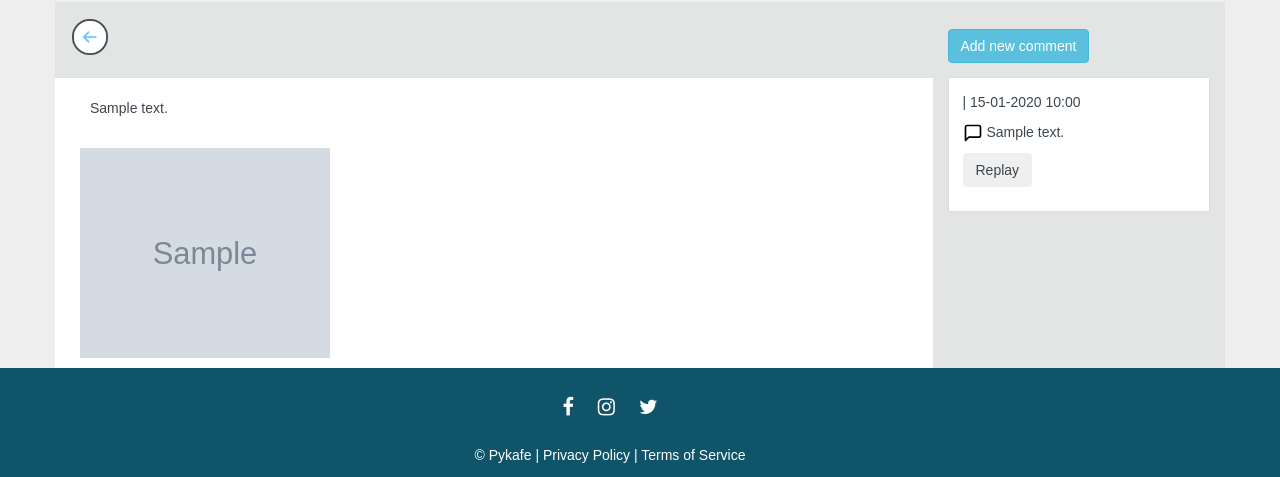
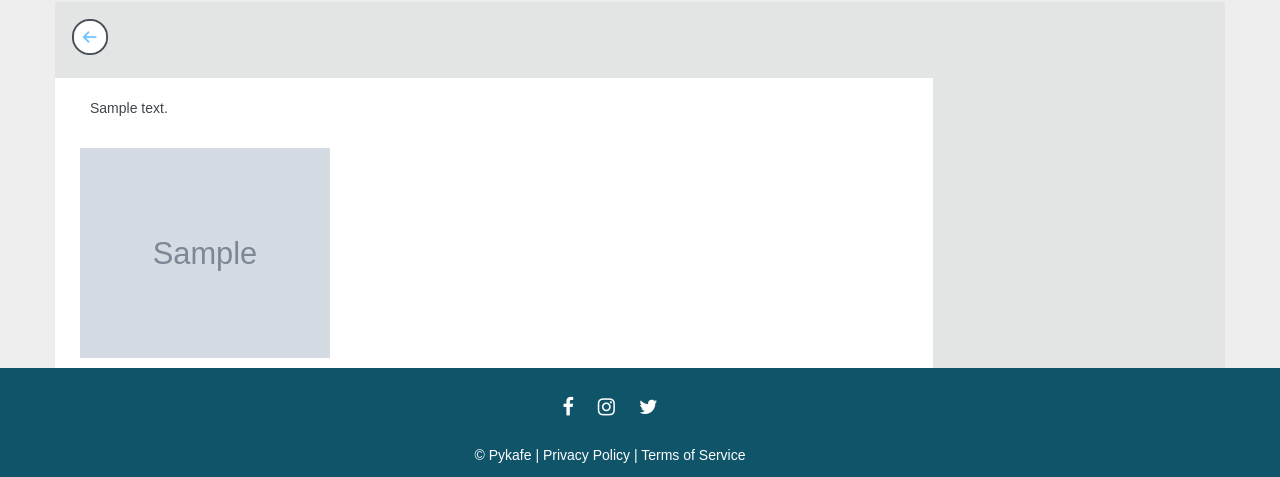
Before and after one commit to joanico/swbemanas, a Django app: page /1/ in a window 1280 px wide. Shown: the part 70-547 px from the top of the page. Run offline with Django 3.2, Linux system fonts and the light colour scheme; tables that the repository leaves empty hold one stand-in row (values such as "Sample post"); grey boxes marked "Sample" are stand-in pictures; some libraries are stand-ins or nearby versions.

Commit message:
add modified atribute form

```diff
--- a/swbemanas/marobo/models.py
+++ b/swbemanas/marobo/models.py
@@ -3,7 +3,6 @@ from tinymce.models import HTMLField
 from django.urls import reverse
 from django.contrib.auth.models import User
 from django.utils import timezone
-
 
 class Post(models.Model):
     title = models.CharField(max_length=128)
@@ -28,10 +27,10 @@ class PostImage(models.Model):
 
 class Comment(models.Model):
     post = models.ForeignKey(Post, related_name='comments', on_delete=models.CASCADE)
-    author = models.ForeignKey(User, on_delete=models.CASCADE)
+    author = models.ForeignKey(User, null=True, blank=True, default=None, on_delete=models.CASCADE)
     content = models.TextField()
-    created_on = models.DateTimeField(auto_now_add=True)
-    updated_on = models.DateTimeField(auto_now_add=True)
+    created_on = models.DateTimeField(default=timezone.now)
+    updated_on = models.DateTimeField(default=timezone.now)
     # manually deactivate inappropriate comments from admin site
     active = models.BooleanField(default=True)
     parent = models.ForeignKey('self', null=True, blank=True, related_name='replies', on_delete=models.CASCADE)
@@ -41,4 +40,4 @@ class Comment(models.Model):
         ordering = ('created_on',)
 
     def __str__(self):
-        return 'Comment by {}'.format(self.name)
+        return 'Comment by {}'.format(self.author)
--- a/swbemanas/marobo/static/css/site.css
+++ b/swbemanas/marobo/static/css/site.css
@@ -377,7 +377,7 @@ img.icons-replay {
     height: auto;
 }
 
-#show {
+#form1 {
     background-color: #fff;
     padding-left: 6px;
     padding-top: 10px;
--- a/swbemanas/marobo/templates/marobo/detail.html
+++ b/swbemanas/marobo/templates/marobo/detail.html
@@ -40,42 +40,74 @@
             </div>
             <!-- Comments Form -->
             <div class="col-md-3 display-all-comments">
-                <button type="button" onclick="document.getElementById('show').style.display='block'"value="ShowMe" class="btn btn-info">Add new comment</button>
+                {% if user.is_authenticated %}
+                    <button type="button" onclick="document.getElementById('form1').style.display='block'"value="ShowMe" class="btn btn-info">Add new comment</button>
                     <!-- Comments Form -->
-                <form action="." id="show" style="display:none" method="post">
-                    {{ comment_form.as_p }}
+                    <form action="." id="form1" style="display:none" method="post">
                         {% csrf_token %}
+                        <!-- Hidden input for parent comment.id -->
+                        <input type="hidden" name="parent_id" value="{{ comment.id }}">
+                        <div class="form__group mb--30 mb-sm--20">
+                            <div class="form-row">
+                                <div class="col-12">
+                                    {{comment_form.content}}
+                                </div>
+                            </div>
+                        </div>
+                        <div class="form__group">
+                            <div class="form-row">
+                                <div class="col-12">
                                     <button class="add-button" type="submit">Add comment</button>
+                                </div>
+                            </div>
+                        </div>
                     </form>
+
 
                     <!-- Comment with nested comments -->
                     <div class="comment">
+                        {% if user.is_authenticated %}
                             {% for comment in comments %}
                                 <div class="commented">
-                            <p class="info-author">{{ comment.name }} | {{ comment.created_on|date:'d-m-Y H:i' }}</p>
+                                    <p class="info-author">{{ comment.author }} | {{ comment.created_on|date:'d-m-Y H:i' }}</p>
                                     <p class="info-comment">
                                         <img src="{% static 'icons/comment.svg' %}" class="icons-comment" alt="icon" width="20" height="20" title="comments"> {{ comment.content }}
                                     </p>
 
                                     {% for replay in comment.replies.all %}
-                                <p class="info">{{ replay.name }} | {{ replay.created_on|date:'d-m-Y H:i' }}</p>
+                                        <p class="info">{{ replay.author }} | {{ replay.created_on|date:'d-m-Y H:i' }}</p>
                                         <p class="content-replay"><img src="{% static 'icons/replay.svg' %}" class="icons-replay" alt="icon" width="35" height="35" title="replay"> {{ replay.content }}</p>
                                     {% endfor %}
                                     <p>
                                     <button class="btn btn-cta-secondary" data-id="{{ comment.id }} ">Replay</button>
                                     </p>
                                </div>
+
                                <form action="." method="post" class="replay-comment" style="padding:10px; display:none;" id="form_{{ comment.id }}">
-                                {{ comment_form.as_p }}
                                     {% csrf_token %}
                                     <!-- Hidden input for parent comment.id -->
+                                    <div class="form__group mb--30 mb-sm--20">
+                                        <div class="form-row">
+                                            <div class="col-12">
+                                                {{comment_form.content}}
+                                            </div>
+                                        </div>
+                                    </div>
+                                    <div class="form__group">
+                                        <div class="form-row">
+                                            <div class="col-12">
                                                 <input type="hidden" name="parent_id" value="{{ comment.id }}">
                                                 <input class="btn btn-primary" type="submit" value="Replay">
+                                            </div>
+                                        </div>
+                                    </div>
                                 </form>
                             {% empty %}
                             <h4>There are no comments yet.</h4>
                             {% endfor %}
+                        {% endif %}
                     </div>
+                {% endif %}
             </div>
             <!-- end of comment form-->
         </div>
```
Also changed, not shown: swbemanas/marobo/migrations/0015_auto_20220305_1200.py (added). Lines whose indentation alone changed are shown as unchanged.
